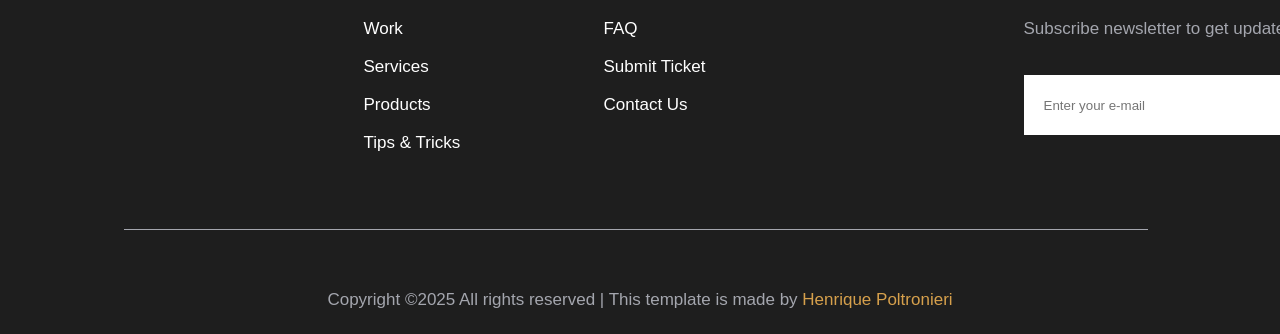
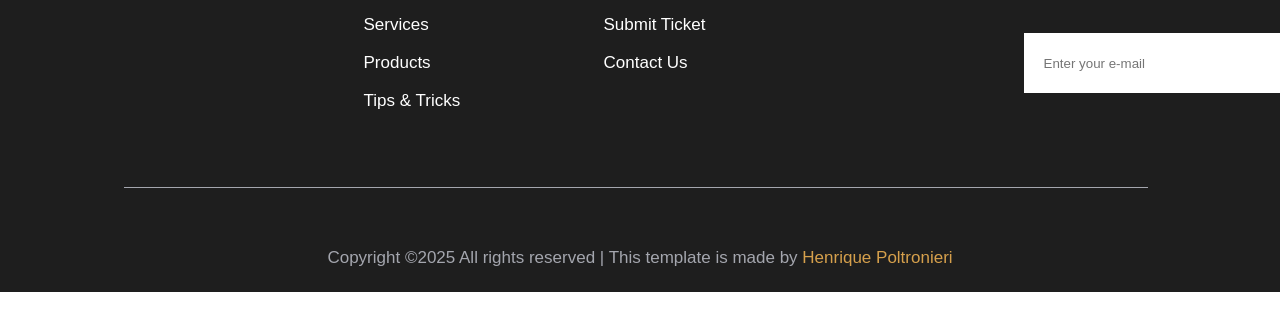
Before and after one commit to HenriquePoltronieri/Belara, a plain HTML site: page contact.html in a window 1280 px wide. Shown: the part 1657-1991 px from the top of the page. After the commit the page ends 1949 px from the top, so only its background shows below. Drawn offline with Linux system fonts and the light colour scheme.

Commit message:
Update style-contact.css

```diff
--- a/style-contact.css
+++ b/style-contact.css
@@ -259,7 +259,7 @@ header>img {
 
 #rodape {
     position: absolute;
-    top: 1491px;
+    top: 1449px;
     width: 100%;
     height: 500px;
     background-color: #1E1E1E;
```
